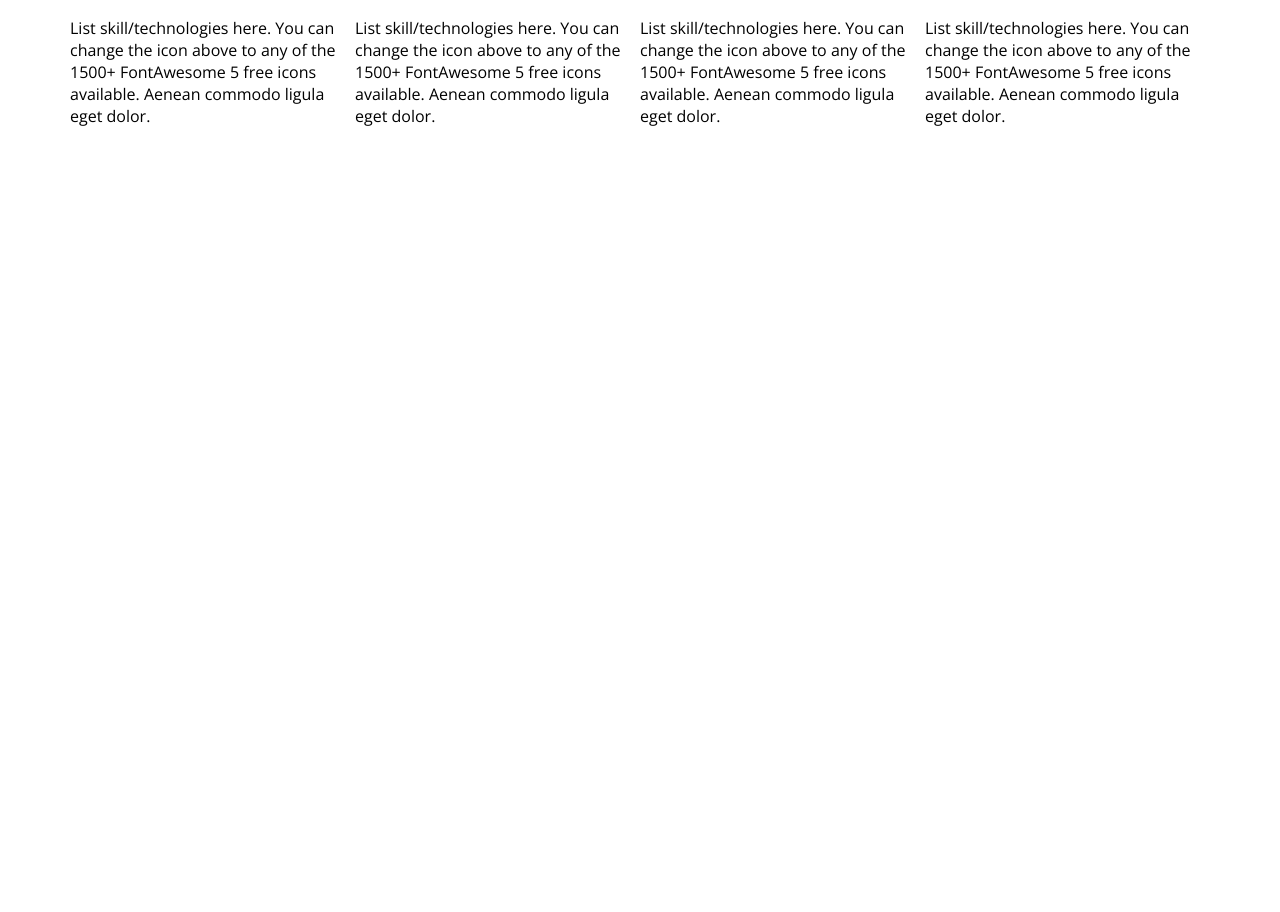
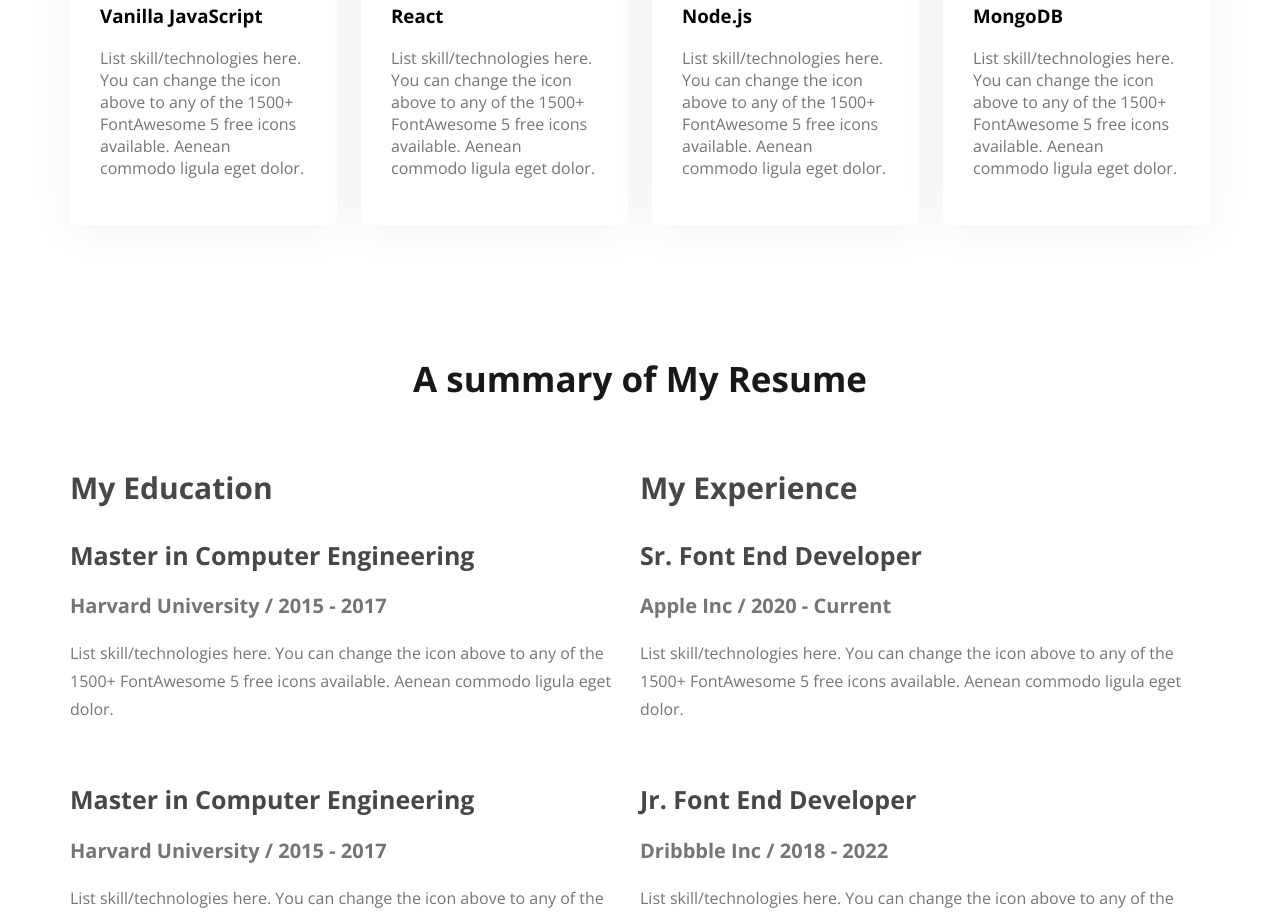
Before and after one commit to ashrafulbjri/portfolio-resources-ashraf, a plain HTML site: page index.html in a window 1280 px wide. Shown: the part 1888-2800 px from the top of the page. Before the commit the page ends 2039 px from the top, so only its background shows below. Drawn offline with nearby package versions, Linux system fonts and the light colour scheme.

Commit message:
added resume finished

```diff
--- a/index.html
+++ b/index.html
@@ -87,6 +87,57 @@
             </div>
         </div>
 
+        <!-- resume section -->
+        <section>
+            <h3 class="section-title">A summary of My Resume</h3>
+            <div class="resume-container">
+                <!-- .resume-column*2>h3.resume-column-title -->
+                <div class="resume-column">
+                    <h3 class="resume-column-title">My Education</h3>
+                    <div class="resume-item">
+                        <h2 class="resume-item-title">Master in Computer Engineering</h2>
+                        <h3 class="resume-item-institute">Harvard University / 2015 - 2017</h3>
+                        <p class="resume-item-description">List skill/technologies here. You can change the icon above to any of the 1500+ FontAwesome 5 free icons available. Aenean commodo ligula eget dolor.</p>
+                    </div>
+                    <br>
+                    <div class="resume-item">
+                        <h2 class="resume-item-title">Master in Computer Engineering</h2>
+                        <h3 class="resume-item-institute">Harvard University / 2015 - 2017</h3>
+                        <p class="resume-item-description">List skill/technologies here. You can change the icon above to any of the 1500+ FontAwesome 5 free icons available. Aenean commodo ligula eget dolor.</p>
+                    </div>
+                    <br>
+                    <div class="resume-item">
+                        <h2 class="resume-item-title">Master in Computer Engineering</h2>
+                        <h3 class="resume-item-institute">Harvard University / 2015 - 2017</h3>
+                        <p class="resume-item-description">List skill/technologies here. You can change the icon above to any of the 1500+ FontAwesome 5 free icons available. Aenean commodo ligula eget dolor.</p>
+                    </div>
+                </div>
+                <div class="resume-column">
+                    <h3 class="resume-column-title">My Experience</h3>
+                    <div class="resume-item">
+                        <h2 class="resume-item-title">Sr. Font End Developer</h2>
+                        <h3 class="resume-item-institute">Apple Inc / 2020 - Current</h3>
+                        <p class="resume-item-description">List skill/technologies here. You can change the icon above to any of the 1500+ FontAwesome 5 free icons available. Aenean commodo ligula eget dolor.</p>
+                    </div>
+                    <br>
+                    <div class="resume-item">
+                        <h2 class="resume-item-title">Jr. Font End Developer</h2>
+                        <h3 class="resume-item-institute">Dribbble Inc / 2018 - 2022</h3>
+                        <p class="resume-item-description">List skill/technologies here. You can change the icon above to any of the 1500+ FontAwesome 5 free icons available. Aenean commodo ligula eget dolor.</p>
+                    </div>
+                    <br>
+                    <div class="resume-item">
+                        <h2 class="resume-item-title">HTML Developer</h2>
+                        <h3 class="resume-item-institute">Adobe Inc / 2017 - 2018</h3>
+                        <p class="resume-item-description">List skill/technologies here. You can change the icon above to any of the 1500+ FontAwesome 5 free icons available. Aenean commodo ligula eget dolor.</p>
+                    </div>
+                </div>
+            </div>
+            <div class="download-cv">
+                <button class="btn-primary">Download CV</button>
+            </div>
+        </section>
+
     </main>
     <footer>
 
--- a/styles/portfolioashraf.css
+++ b/styles/portfolioashraf.css
@@ -18,6 +18,7 @@ body {
     border-radius: 5px;
     background: #FFF8F3;
     color: #FD6E0A;
+    border-color: #FD6E0A;
     font-size: 20px;
     font-weight: 700;
     padding: 18px 36px;
@@ -127,6 +128,10 @@ main {
     margin: 0 auto;
 }
 
+main section {
+    margin-top: 130px;
+}
+
 /* about section styles */
 .about {
     padding: 130px;
@@ -134,17 +139,75 @@ main {
     background-color: #FFF8F3;
     margin: 130px 0;
 }
-.about-info-container{
+
+.about-info-container {
     display: flex;
     justify-content: space-between;
 }
-.about-info{
+
+.about-info {
     text-align: center;
 }
 
-#what-i-do-description{
+/* skills related styles */
+
+#what-i-do-description {
     padding: 0px 120px;
 }
-.skills-container{
+
+.skills-container {
     display: flex;
+    gap: 24px;
 }
+
+/* যেহেতু box এর মতো আছে, তাই google এ display flex লিখতে CSS Tricks এর website এ প্রবেশ করা যাবে। সেখান থেকে অনেক কিছু শিখা যাবে। */
+
+.skill {
+    padding: 30px;
+    border-radius: 5px;
+    background: #FFF;
+    box-shadow: 0px 6px 50px 0px rgba(0, 0, 0, 0.06);
+}
+
+.skill-description {
+    color: #757575;
+}
+
+/* resume sectin styles */
+
+.resume-container {
+    display: flex;
+    justify-content: space-around;
+}
+.resume-item{
+    text-decoration: none;
+}
+
+.resume-column-title {
+    color: #474747;
+    font-size: 30px;
+    font-weight: 700;
+}
+
+.resume-item-title {
+    color: #474747;
+    font-size: 25px;
+    font-weight: 700;
+}
+
+.resume-item-institute {
+    color: #757575;
+    font-size: 20px;
+    font-weight: 600;
+}
+
+.resume-item-description {
+    color: #757575;
+    font-size: 16px;
+    font-weight: 400;
+    line-height: 28px;
+}
+.download-cv{
+    text-align: center;
+    margin-top: 50px;
+}
```
